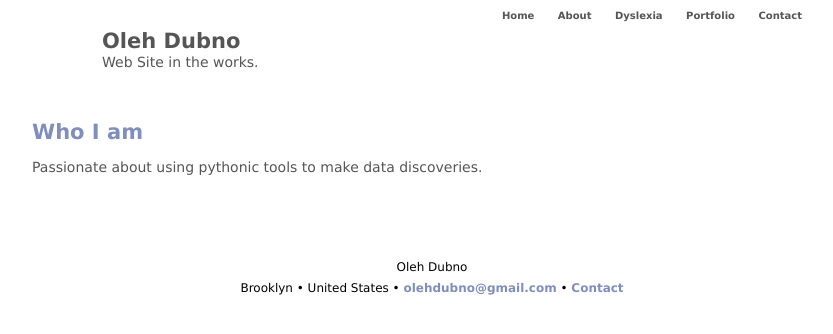
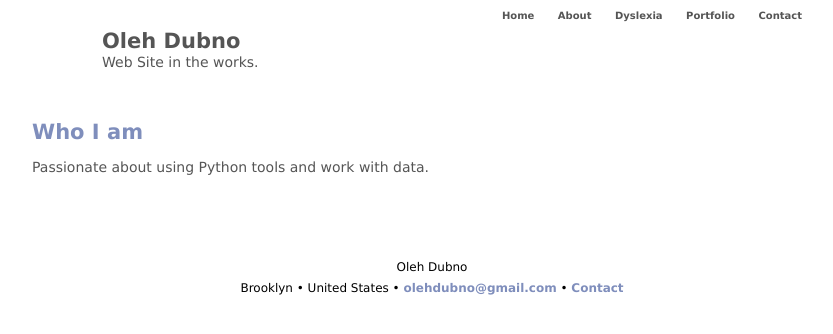
Before and after one commit to odubno/odubno.github.io, a Jekyll site: the page built from index.html, in a window 1280 px wide. Shown: the top 334 px of the page, without its empty margins (208-1041 px from the left). Built offline with Jekyll 4.4.1, drawn with Linux system fonts in a browser that asks for light colours.

Commit message:
working on the site

```diff
--- a/index.html
+++ b/index.html
@@ -17,7 +17,7 @@ front:  true
 <div class="box" id="company-info" role="section">
     <h2>Who I am</h2>
 
-    <p>Passionate about using pythonic tools to make data discoveries.</p>
+    <p>Passionate about using Python tools and work with data.</p>
 </div>
 
 {% if site.show_posts == true and site.posts.size != 0 %}
```
